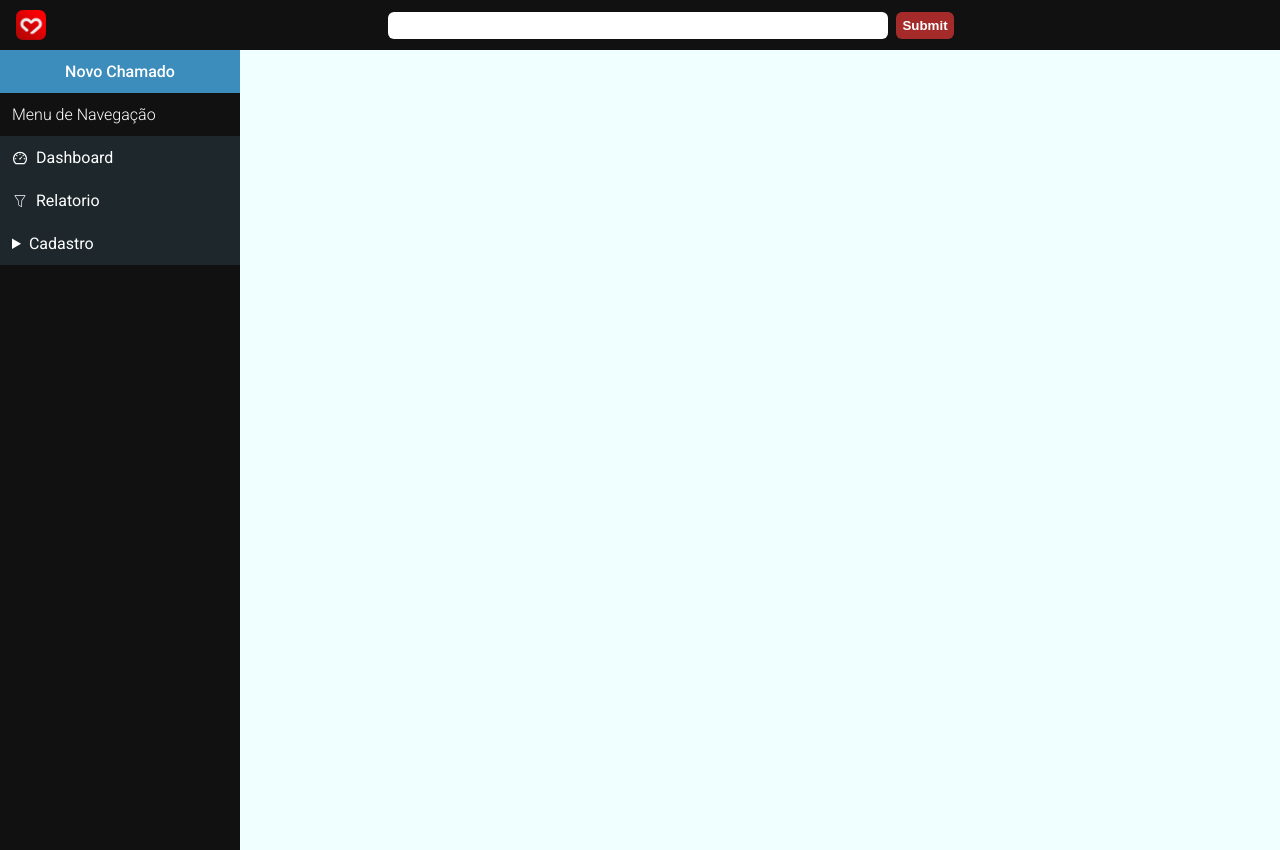
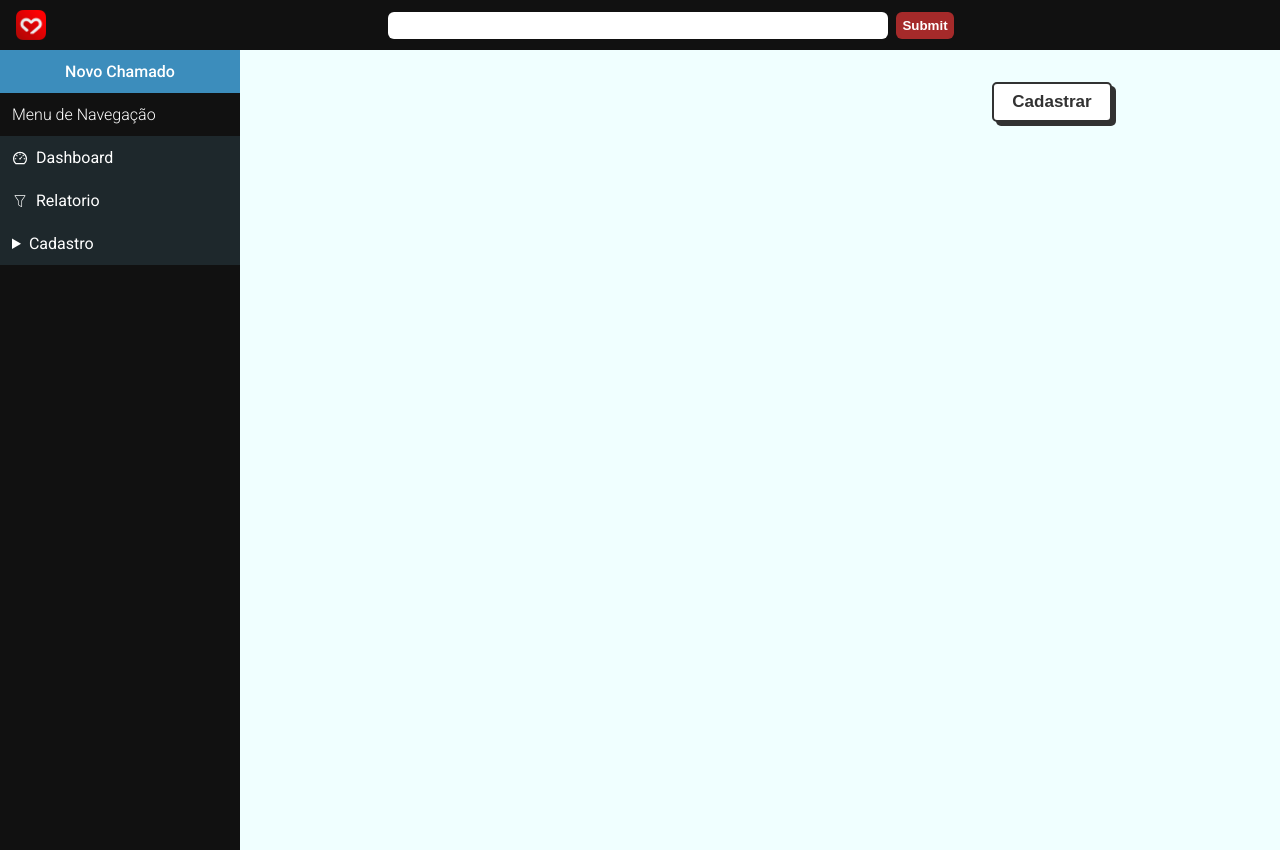
Before and after one commit to thalisson-sousa/primmeTasks, a React (Vite) app: page /cadastro/usuario in a window 1280 px wide. Shown: the top 850 px of the page. Built offline with nearby package versions, Linux system fonts and the light colour scheme.

Commit message:
feat: tela de cadastro de usuario

```diff
--- a/src/App.jsx
+++ b/src/App.jsx
@@ -6,6 +6,7 @@ import NavBar from "./components/layout/NavBar";
 import DashBoard from "./components/pages/dashboard/DashBoard";
 import ReportPage from "./components/pages/report/ReportPage";
 import TaskForm from "./components/pages/taskform/TaskForm";
+import CadUsuario from "./components/pages/cadUsuario/CadUsuario";
 
 function App() {
   return (
@@ -19,6 +20,7 @@ function App() {
             <Route path="/" element={<DashBoard />} />
             <Route path="/report" element={<ReportPage />} />
             <Route path="/newtask" element={<TaskForm />} />
+            <Route path="/cadastro/usuario" element={<CadUsuario />} />
           </Routes>
         </div>
       </div>
--- /dev/null
+++ b/src/components/pages/cadUsuario/CadUsuario.jsx
@@ -0,0 +1,51 @@
+import { useState } from 'react';
+
+import { useForm } from 'react-hook-form';
+
+import styles from './cadUsuario.module.css';
+
+export default function CadUsuario() {
+    const { register, handleSubmit, formState: {errors} } = useForm();
+
+    const modal = document.querySelector("#modal");
+
+    const [ open, setOpen ] = useState(false);
+
+    if(open === true) {
+        modal.showModal();
+    }
+
+    return (
+        <section className={styles.Container}>
+            <header className={styles.head}>
+                <button className={styles.btn} onClick={() => setOpen(true)} >Cadastrar</button>
+            </header>
+            <div>
+                <dialog id='modal' className={styles.Container}>
+                    <form className={styles.containerForm} onSubmit={handleSubmit((data) => console.log(data))}>
+                        <div className={styles.inputForm}>
+                            <label>Nome</label>
+                            <input type='text' {...register('nome', { required: true })} />
+                            {errors.nome && <p className={styles.erro}>Informe o seu nome</p>}
+                        </div>
+
+                        <div className={styles.inputForm}>
+                            <label>E-mail</label>
+                            <input type='email' {...register('email', { required: true })} />
+                            {errors.email && <p className={styles.erro}>Informe seu email</p>}
+                        </div>
+
+                        <div className={styles.inputForm}>
+                            <label>Password</label>
+                            <input type='password' {...register('password', { required: true })} />
+                            {errors.password && <p className={styles.erro}>Informe uma senha</p>}
+                        </div>
+
+                        <input className={styles.btn} type='submit' />
+
+                    </form>
+                </dialog>
+            </div>
+        </section>
+    )
+}
--- /dev/null
+++ b/src/components/pages/cadUsuario/cadUsuario.module.css
@@ -0,0 +1,114 @@
+.Container {
+  background-color: #5ee2e7;
+}
+
+.head {
+  position: relative;
+}
+
+.head button {
+  position: absolute;
+  left: 25rem;
+}
+
+.containerForm, .containerForm div {
+  display: flex;
+  flex-direction: column;
+
+  padding: 10px 20px;
+  gap: 4px;
+}
+
+.btn {
+    --font-color: #323232;
+    --bg-color: #fff;
+    --main-color: #323232;
+    width: 120px;
+    height: 40px;
+    border-radius: 5px;
+    border: 2px solid var(--main-color);
+    background-color: var(--bg-color);
+    box-shadow: 4px 4px var(--main-color);
+    font-size: 17px;
+    font-weight: 600;
+    color: var(--font-color);
+    cursor: pointer;
+
+    display: flex;
+    justify-content: center;
+    align-items: center;
+    align-self: flex-end;
+  }
+
+.btn:active {
+    box-shadow: 0px 0px var(--main-color);
+    transform: translate(3px, 3px);
+}
+
+.inputForm input, .nivel select, .status select {
+  max-width: 190px;
+  height: 44px;
+  background-color: #E8F0FE;
+  border-radius: .5rem;
+  padding: 0 1rem;
+  border: 2px solid transparent;
+  font-size: 1rem;
+  transition: border-color .3s cubic-bezier(.25,.01,.25,1) 0s, color .3s cubic-bezier(.25,.01,.25,1) 0s,background .2s cubic-bezier(.25,.01,.25,1) 0s;
+}
+
+.inputForm label {
+  display: block;
+  margin-bottom: .3rem;
+  font-size: .9rem;
+  font-weight: bold;
+  color: #05060f99;
+  transition: color .3s cubic-bezier(.25,.01,.25,1) 0s;
+}
+
+.inputForm input:hover, .input:focus, .input-group:hover .input {
+  outline: none;
+  border-color: #05060f;
+}
+
+.inputForm input-group:hover .label, .input:focus {
+  color: #05060fc2;
+}
+
+.erro {
+  color: red;
+}
+
+@media (max-width: 1300px) {
+  .head button {
+    position: absolute;
+    left: 15rem;
+  }
+}
+
+@media (max-width: 995px) {
+  .head button {
+    position: absolute;
+    left: 5rem;
+  }
+}
+
+@media (max-width: 740px) {
+  .head button {
+    position: absolute;
+    left: 1rem;
+  }
+}
+
+@media (min-width: 1920px) {
+  .head button {
+    position: absolute;
+    left: 40rem;
+  }
+}
+
+@media (min-width: 3360px) {
+  .head button {
+    position: absolute;
+    left: 75rem;
+  }
+}
```
